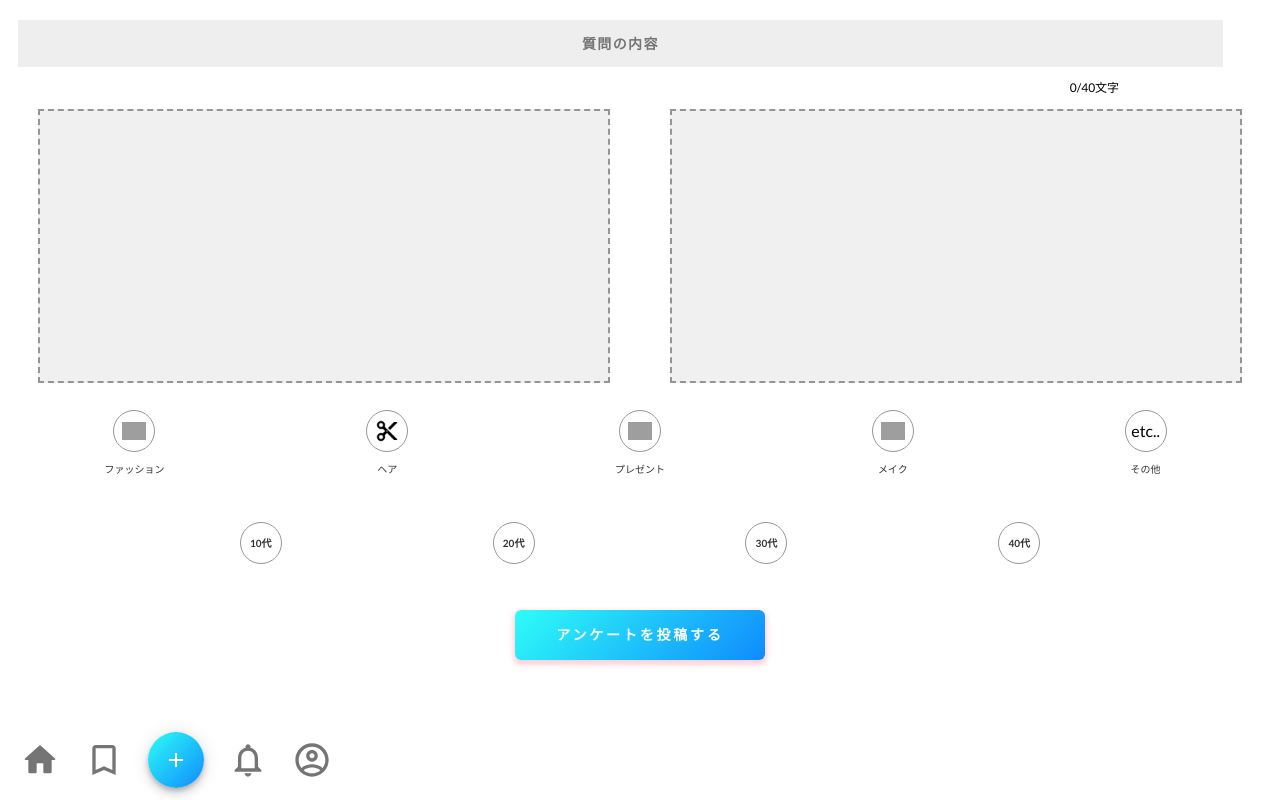
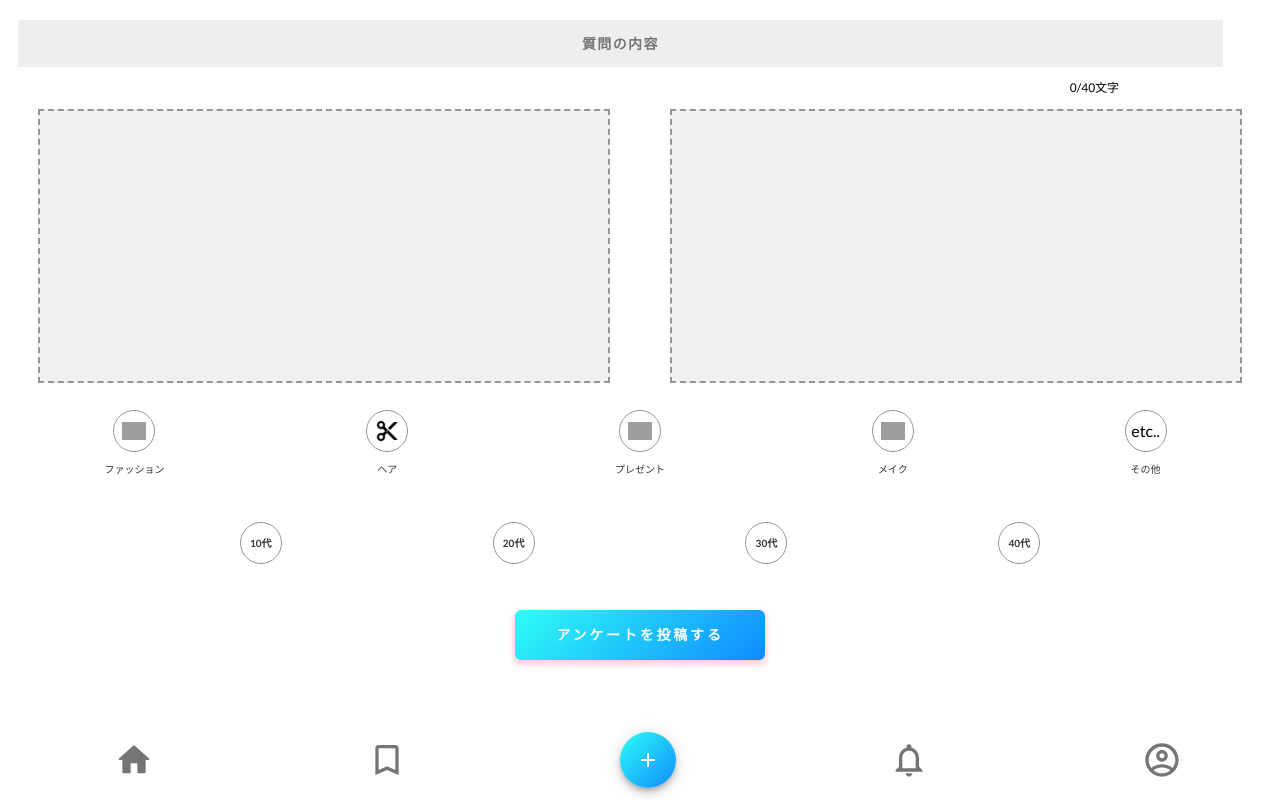
Before and after one commit to northernbird/rmi-which-demo-01, a React (Create React App) app: page /add in a window 1280 px wide. Built offline with nearby package versions, Linux system fonts and the light colour scheme; grey boxes are pictures that could not be loaded.

Commit message:
wip for layout

```diff
--- a/src/ui/common/Footer.js
+++ b/src/ui/common/Footer.js
@@ -16,6 +16,7 @@ const useStyles = makeStyles({
         display: 'flex',
         bottom: '0px',
         background: '#FFFFFF',
+        'justify-content': 'space-around',
     },
     // footer: {
     //     display: 'flex',
```
